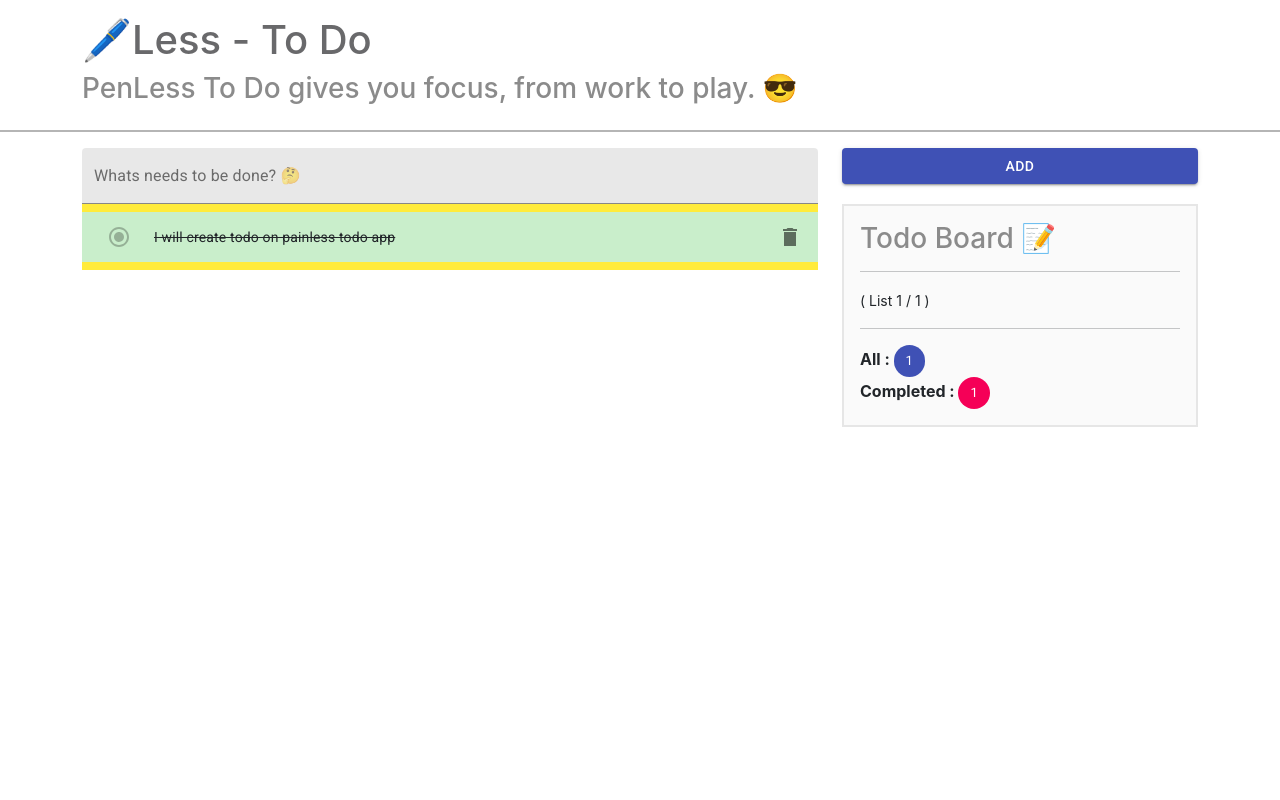
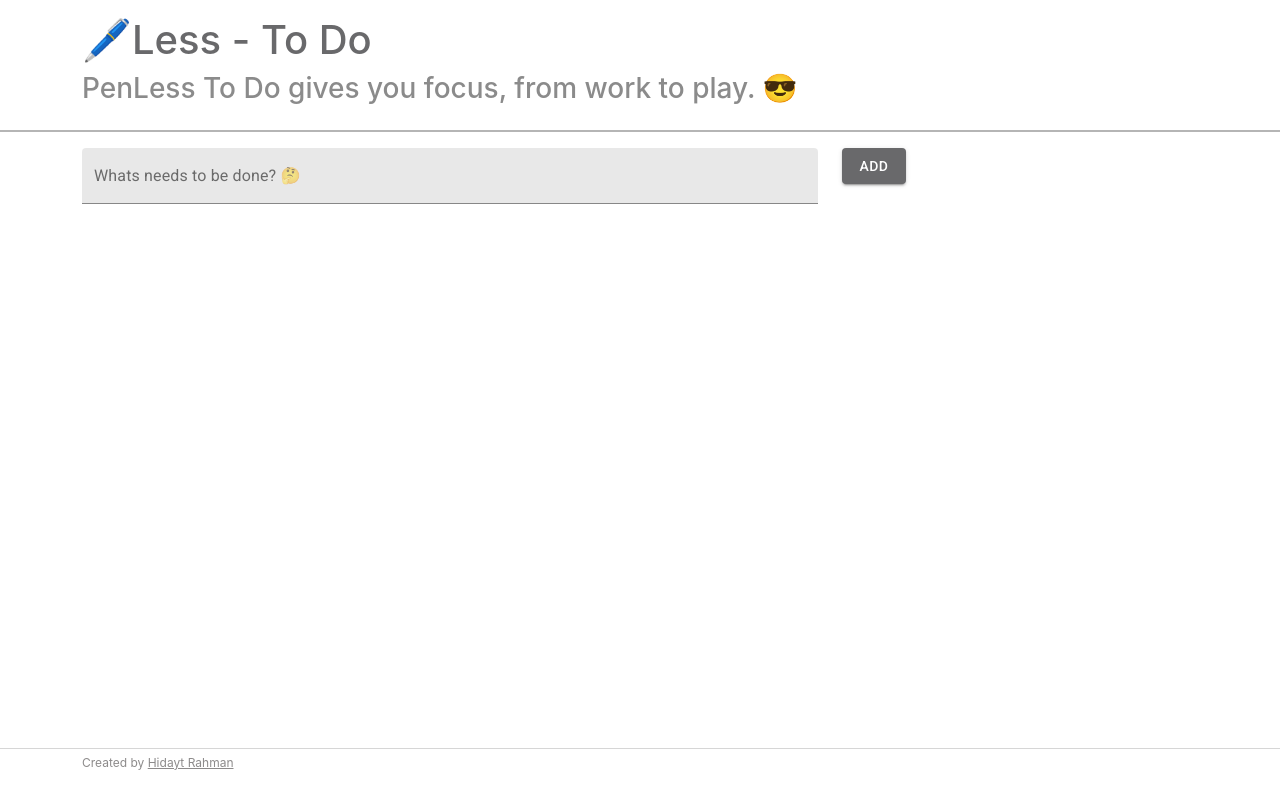
Before and after one commit to hidaytrahman/penless-todo, a React (Create React App) app: page / in a window 1280 px wide. Built offline with nearby package versions, Linux system fonts and the light colour scheme.

Commit message:
implemented browser based storage

```diff
--- a/src/App.css
+++ b/src/App.css
@@ -1,6 +1,5 @@
-body {
+body {}
 
-}
 header {
     background: #ffffff;
     padding: 1rem;
@@ -9,6 +8,22 @@ header {
     border-bottom: 2px solid #b5b5b5;
 }
 
+footer {
+    border-top: 1px solid #cccc;
+    width: 100%;
+    padding: 5px;
+    font-size: 12px;
+    color: #8d8b8b;
+}
+
+footer a {
+    color: #8d8b8b;
+}
+
+
+.todo-wrapper {
+    height: 75vh;
+}
 
 .todo-board {
     background-color: #fafafa;
--- a/src/App.js
+++ b/src/App.js
@@ -2,6 +2,7 @@ import Footer from 'components/shared/Footer';
 import Header from 'components/shared/Header';
 import Todo from 'components/todo/Todo';
 import './App.css';
+import './reset.css';
 
 function App() {
   return (
--- a/src/components/shared/Footer.js
+++ b/src/components/shared/Footer.js
@@ -1,7 +1,9 @@
 const Footer = () => {
     return (
         <footer className="main-footer">
-
+            <div className="container">
+                Created by <a href="https://github.com/hidaytrahman">Hidayt Rahman</a>
+            </div>
         </footer>
     )
 }
--- a/src/components/todo/AddTodo.js
+++ b/src/components/todo/AddTodo.js
@@ -36,8 +36,8 @@ const AddTodo = (props) => {
                     />
                 </div>
 
-                <div className="col-4">
-                    <Button type="submit" variant="contained" fullWidth color="primary"
+                <div className="col-2">
+                    <Button type="submit" variant="contained" color="primary"
                     >Add</Button>
                 </div>
             </div>
--- a/src/components/todo/Todo.js
+++ b/src/components/todo/Todo.js
@@ -1,23 +1,29 @@
 import { Chip } from '@material-ui/core';
-import { useState } from 'react';
+import { useEffect, useState } from 'react';
 import AddTodo from './AddTodo';
 import TodoList from './TodoList';
 
 
 const Todo = () => {
+    const [todos, setTodos] = useState([]);
 
-    const [todos, setTodos] = useState([{
-        title: "I will create todo on painless todo app",
-        completed: true
-    }]);
+    useEffect(() => {
+
+        // check from localStorage first
+        const todosOnStorage = localStorage.getItem("todos");
+        setTodos(JSON.parse(todosOnStorage));
+    }, []);
 
     const addTodoItem = (todoValue) => {
-        setTodos([...todos, { title: todoValue, completed: false }])
+        setTodos([...todos, { title: todoValue, completed: false }]);
+        localStorage.setItem("todos", JSON.stringify(todos))
+
     }
 
     const deleteTodoItem = (index) => {
         todos.splice(index, 1);
         setTodos([...todos]);
+        localStorage.setItem("todos", JSON.stringify(todos))
     }
 
     const markTodoAsCompleted = (index, title) => {
@@ -29,12 +35,13 @@ const Todo = () => {
 
         // and setting to the main states with spread
         setTodos([...todos]);
+        localStorage.setItem("todos", JSON.stringify(todos))
     }
 
-    const todosCompleted = todos.filter((todo) => todo.completed === true)
+    const todosCompleted = (todos && todos.length > 0) ? todos.filter((todo) => todo.completed === true) : []
 
     return (
-        <section className="container">
+        <section className="container todo-wrapper">
             <AddTodo
                 addTodoItem={addTodoItem}
 
@@ -49,6 +56,8 @@ const Todo = () => {
                     />
                 </div>
 
+                {
+                    todos && todos.length > 0 &&
                     <div className="col-md-4">
                         <section className="todo-board">
                             <h3>Todo Board 📝</h3>
@@ -68,8 +77,17 @@ const Todo = () => {
                                     <strong>Completed : </strong> <Chip color="secondary" label={todosCompleted.length} />
                                 </div>
                             </div>
+
+                            <hr />
+
+                            <div>
+                                <p>We don't store data on server.</p>
+                            </div>
                         </section>
                     </div>
+                }
+
+
 
             </div>
 
--- a/src/components/todo/TodoList.js
+++ b/src/components/todo/TodoList.js
@@ -7,6 +7,7 @@ const TodoList = (props) => {
         <List className="todo-list-wrapper">
 
             {
+            todos &&
                 todos.map((todo, index) => {
                     return (
                         <ListItem role={undefined} dense button key={index}
--- /dev/null
+++ b/src/reset.css
@@ -0,0 +1,16 @@
+
+.MuiButton-containedPrimary {
+    background-color: #69696b !important;
+}
+
+.MuiButton-containedPrimary:hover {
+    background-color: #353535 !important;
+}
+
+.MuiListItem-container {
+    border-bottom: 1px solid #00000017 !important;
+}
+
+.MuiList-padding {
+    padding: 0 !important;
+}
```
Also changed, not shown: package.json (+7 -1 lines), 1 other file (tests, documents, lock files or other folders). Lines whose indentation alone changed are shown as unchanged.
